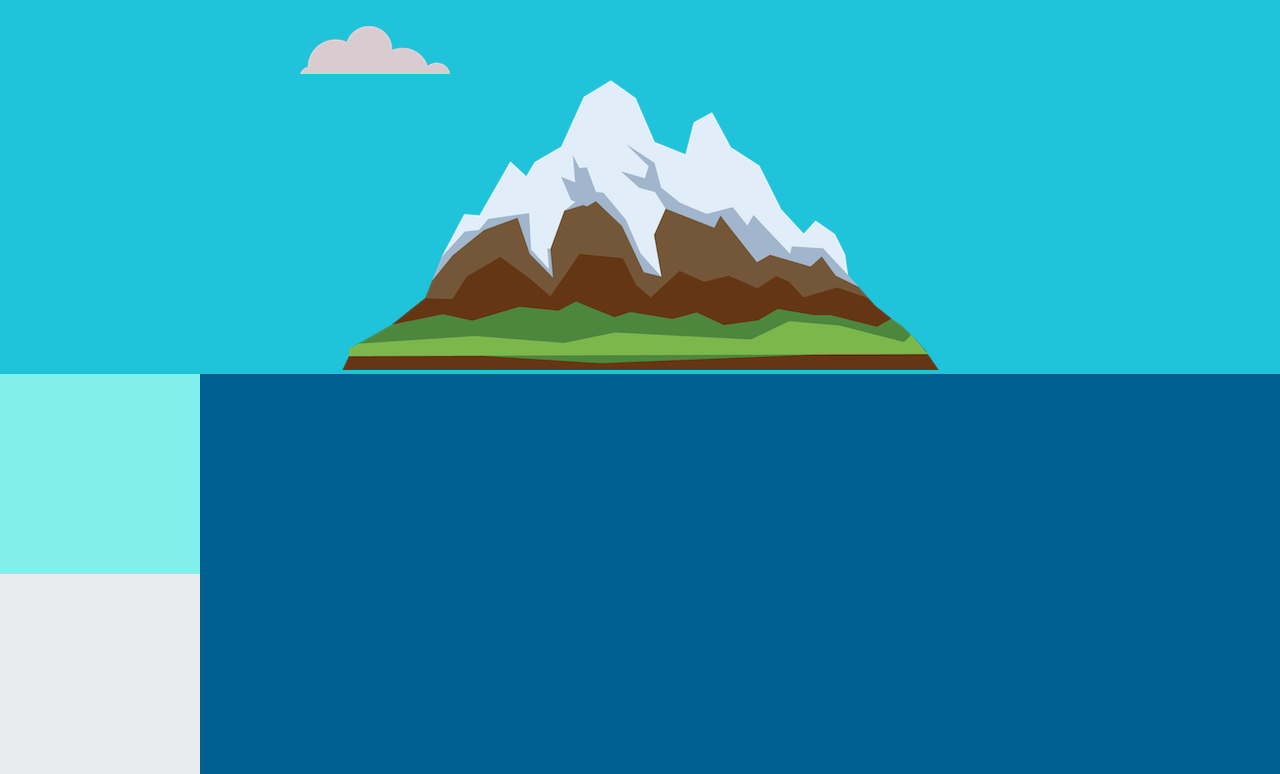
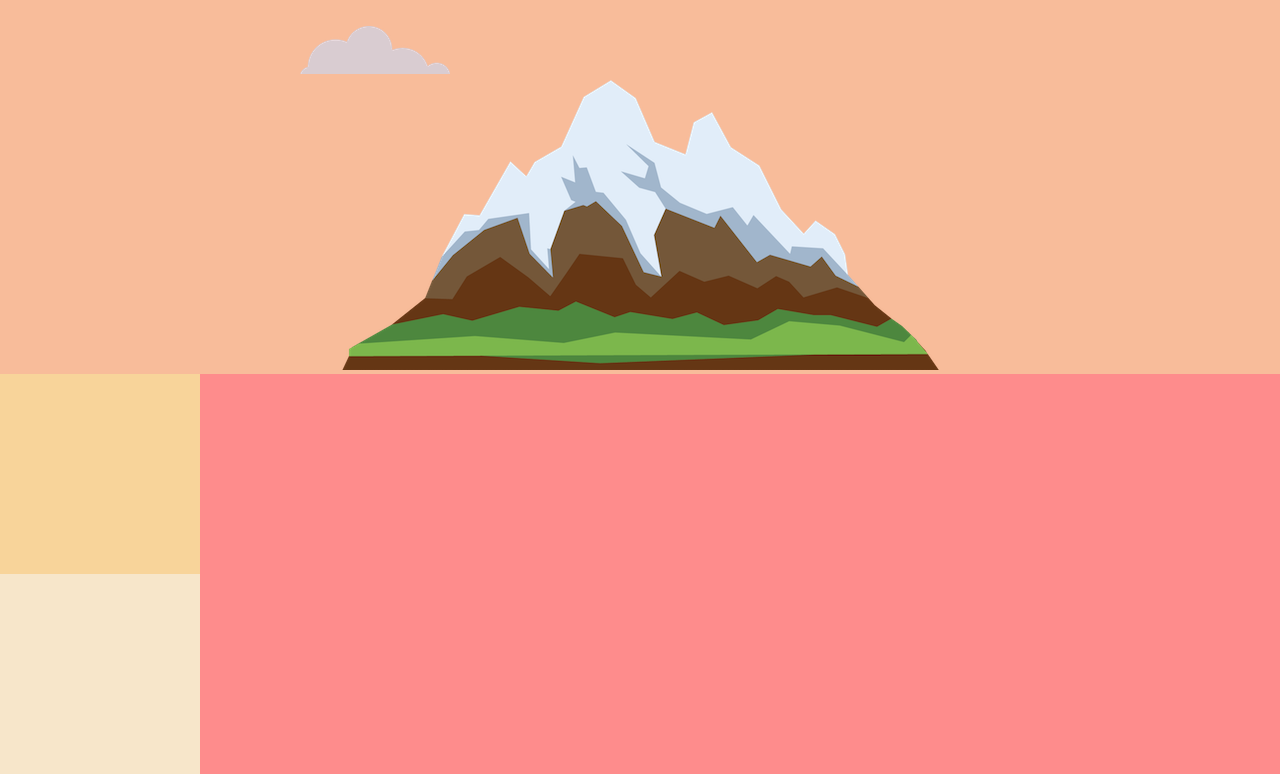
Before and after one commit to varunr266/CSS-My-Site, a plain HTML site: page index.html in a window 1280 px wide. Shown: the part 233-1007 px from the top of the page. Drawn offline with Linux system fonts and the light colour scheme.

Commit message:
Ember Trail

```diff
--- a/css/styles.css
+++ b/css/styles.css
@@ -3,7 +3,7 @@ body {
   margin: 0;
   background-repeat: no-repeat;
   background-size: 100%;
-  background-color: #006092;
+  background-color: #FE8C8C;
   text-align: center;
   /*background-image: url(bg.jpeg);*/
 
@@ -34,20 +34,20 @@ p {
 }
 
 .firstDivision {
-  background-color: #1FC4DA;
+  background-color: #F8BC9A;
   position: relative;
   padding-top: 100px;
 }
 
 .secondDivision {
   cursor: pointer;
-  background-color: #82EFEA;
+  background-color: #F8D49A;
   width: 200px;
   height: 200px;
 }
 
 .thirdDivision {
-  background-color: #E9EBED;
+  background-color: #F7E6CA;
   width: 200px;
   height: 200px;
 }
```
